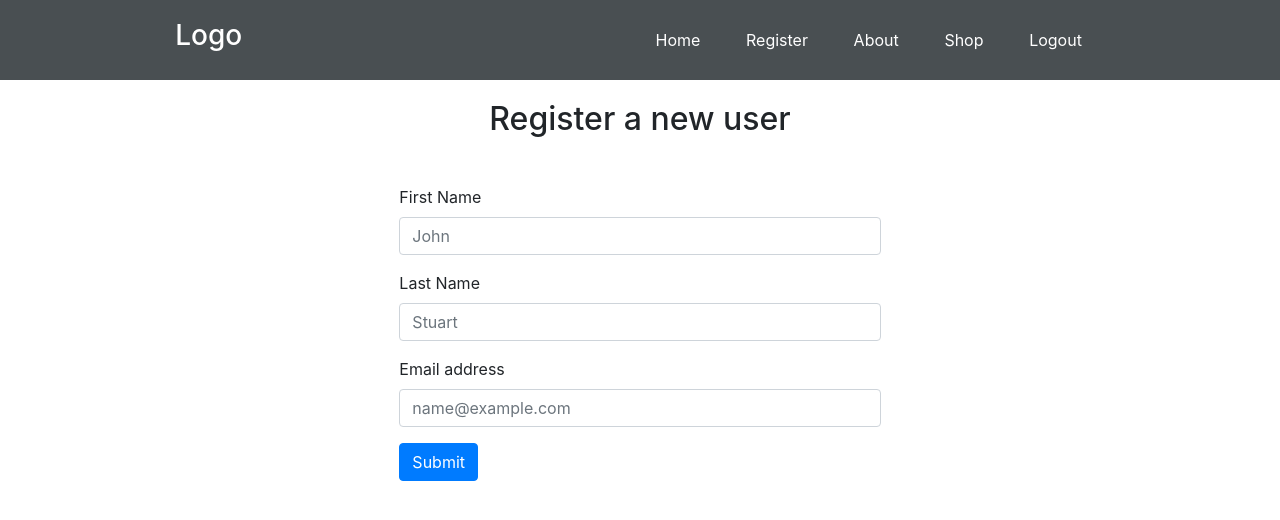
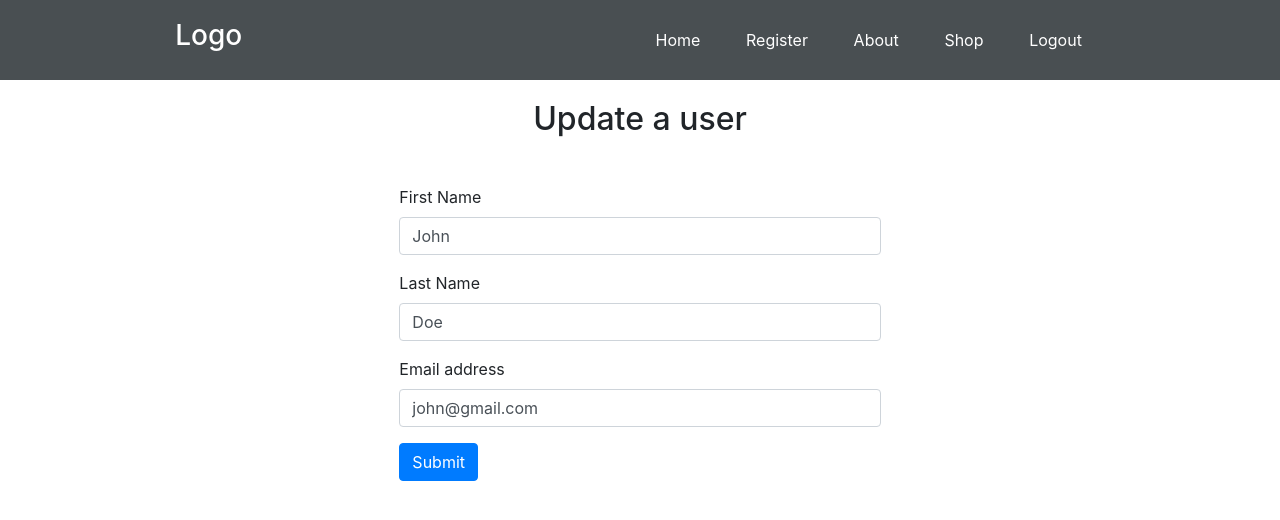
Before and after one commit to kakutodaniel/HelloWorld-React, a React (Create React App) app: page /register/1 in a window 1280 px wide. Shown: the top 520 px of the page. Built offline with nearby package versions, Linux system fonts and the light colour scheme; data requests are answered from the project's data file; sample sign-in values are in the browser's storage.

Commit message:
update user

```diff
--- a/db.json
+++ b/db.json
@@ -63,6 +63,22 @@
       "age": 1000,
       "companyId": 1,
       "id": "eGApRrI"
+    },
+    {
+      "firstName": "Daniel-009",
+      "lastName": "Kakuto-009",
+      "email": "abcd@hotmail",
+      "age": 1000,
+      "companyId": 1,
+      "id": "x7euWXR"
+    },
+    {
+      "firstName": "Daniel-010",
+      "lastName": "Kakuto-010",
+      "email": "kakutodaniel@hotmail.com",
+      "age": 1000,
+      "companyId": 1,
+      "id": "isApWhF"
     }
   ],
   "companies": [
--- a/src/App.js
+++ b/src/App.js
@@ -57,17 +57,20 @@ function App() {
               : (<Redirect to="/" />)
           )} />
 
-          <Route path='/register' render={() => (
-            isLogged ? (<Register/>)
-              : (<Redirect to="/" />)
-          )} />
-
-
           <Route path='/shop/:id' render={({ match }) => (
             isLogged ? (<ItemDetail match={match} />)
               : (<Redirect to="/" />)
           )} />
 
+          {/* <Route path='/register' exact render={() => (
+            isLogged ? (<Register />)
+              : (<Redirect to="/" />)
+          )} /> */}
+
+          <Route path='/register/:id?' render={({ match }) => (
+            isLogged ? (<Register match={match} />)
+              : (<Redirect to="/" />)
+          )} />
 
           <Route render={() => (<Redirect to="/" />)} />
 
--- a/src/components/Home.js
+++ b/src/components/Home.js
@@ -1,4 +1,5 @@
 import React, { useState, useEffect } from 'react';
+import { Link } from 'react-router-dom'
 
 import Button from 'react-bootstrap/Button'
 import Table from 'react-bootstrap/Table'
@@ -46,7 +47,7 @@ const Home = () => {
             <h2 style={{ "paddingTop": "20px" }}>Users list</h2>
             <div style={{
                 padding: "3%",
-                width: "90%"
+                // width: "90%"
             }}>
                 <Table striped bordered hover responsive>
                     <thead>
@@ -72,20 +73,22 @@ const Home = () => {
 
                             ) : (
                                     users.map((item, idx) => (
-                                        <tr>
+                                        <tr key={item.id}>
                                             <td>{idx + 1}</td>
                                             <td>{item.firstName}</td>
                                             <td>{item.lastName}</td>
                                             <td>{item.email}</td>
                                             <td>
-                                                <Button style={{ width: "85%" }} variant="success" type="submit">
-                                                    Edit
-                                            </Button>
+                                                <Link to={`/register/${item.id}`}>
+                                                    <Button style={{ width: "85%" }} variant="success">
+                                                        Edit
+                                                    </Button>
+                                                </Link>
                                             </td>
                                             <td>
-                                                <Button style={{ width: "50%" }} variant="danger" type="submit">
+                                                <Button style={{ width: "50%" }} variant="danger">
                                                     Remove
-                                            </Button>
+                                                </Button>
                                             </td>
                                         </tr>
 
--- a/src/components/ItemDetail.js
+++ b/src/components/ItemDetail.js
@@ -13,7 +13,7 @@ function Item({ match }) {
         // fetchItem();
         // console.log(match)
 
-    }, []);
+    }, [])
 
     const [loading, setLoading] = useState(true);
     const [item, setItem] = useState({});
--- a/src/components/Register.js
+++ b/src/components/Register.js
@@ -1,26 +1,72 @@
-import React, { useState } from 'react';
+import React, { useState, useEffect } from 'react';
 
 import Button from 'react-bootstrap/Button'
 import Form from 'react-bootstrap/Form'
 import CompModal from './CompModal';
+import Spinner from 'react-bootstrap/Spinner'
 import { createRef } from 'react';
 
 
-const Register = () => {
+const Register = ({ match }) => {
+
+    useEffect(() => {
+
+
+        if (match && match.params.id) {
+
+            setTimeout(() => {
+
+                updateUser();
+
+            }, 2000);
+
+        }
+        else {
+
+            newUser();
+
+        }
+
+    }, [match])
+
+    const newUser = () => {
+        clearState();
+        setTitle('Register a new user');
+    }
+
+    const updateUser = () => {
+        setTitle('Update a user');
+        setUser();
+    }
+
+    const setUser = async () => {
+        await fetch(`http://localhost:3000/users/${match.params.id}`).then(async (response) => {
+
+            const data = await response.json();
+            setState({ ...data });
+            // console.log(data);
+
+        })
+            .catch((e) => {
+                console.log(e);
+            })
+    }
 
     const initialState = {
-        name: "",
+        firstName: "",
         lastName: "",
         email: ""
     };
 
-    const [{ name, lastName, email }, setState] = useState(initialState);
+    const [{ firstName, lastName, email }, setState] = useState(initialState);
 
     const clearState = () => {
+
         setState({ ...initialState });
     };
 
     const onChange = e => {
+
         // console.log(e.target.name);
         const { name, value } = e.target;
         setState(prevState => ({ ...prevState, [name]: value }));
@@ -30,7 +76,7 @@ const Register = () => {
     // const [lastName, setLastName] = useState("")
     // const [email, setEmail] = useState("")
 
-
+    const [title, setTitle] = useState('');
     const [validated, setValidated] = useState(false)
     const [disabled, setDisabled] = useState(false)
 
@@ -47,7 +93,7 @@ const Register = () => {
         method: 'POST',
         headers: { 'Content-Type': 'application/json' },
         body: JSON.stringify({
-            firstName: name,
+            firstName,
             lastName,
             email,
             age: 1000,
@@ -114,7 +160,7 @@ const Register = () => {
 
     return (
         <>
-            <h2 style={{ "paddingTop": "20px" }}>Register a new user</h2>
+            <h2 style={{ "paddingTop": "20px" }}>{title}</h2>
             <div style={{
                 padding: "3%",
                 display: "flex",
@@ -126,7 +172,7 @@ const Register = () => {
 
                     <Form.Group controlId="formBasicEmail" style={{ textAlign: "left" }}>
                         <Form.Label>First Name</Form.Label>
-                        <Form.Control type="text" required placeholder="John" minLength="3" value={name} name="name" onChange={onChange} />
+                        <Form.Control type="text" required placeholder="Insert you first name" minLength="3" value={firstName} name="firstName" onChange={onChange} />
                         <Form.Control.Feedback type="invalid">min length is 3</Form.Control.Feedback>
                         {/* <Form.Control.Feedback>Looks good!</Form.Control.Feedback> */}
 
@@ -134,24 +180,33 @@ const Register = () => {
 
                     <Form.Group controlId="formBasicEmail" style={{ textAlign: "left" }}>
                         <Form.Label>Last Name</Form.Label>
-                        <Form.Control type="text" required placeholder="Stuart" minLength="3" value={lastName} name="lastName" onChange={onChange} />
+                        <Form.Control type="text" required placeholder="Insert your last name" minLength="3" value={lastName} name="lastName" onChange={onChange} />
                         <Form.Control.Feedback type="invalid">min length is 3</Form.Control.Feedback>
                         {/* <Form.Control.Feedback>Looks good!</Form.Control.Feedback> */}
                     </Form.Group>
 
                     <Form.Group controlId="formBasicEmail" style={{ textAlign: "left" }}>
                         <Form.Label>Email address</Form.Label>
-                        <Form.Control type="email" required placeholder="name@example.com" value={email} name="email" onChange={onChange} />
+                        <Form.Control type="email" required placeholder="example@example.com" value={email} name="email" onChange={onChange} />
                         {/* <Form.Control.Feedback>Looks good!</Form.Control.Feedback> */}
                         <Form.Control.Feedback type="invalid">Provide a valid email</Form.Control.Feedback>
                     </Form.Group>
 
                     <Form.Group controlId="formBasicEmail" style={{ textAlign: "left" }}>
                         <Button variant="primary" type="submit" disabled={disabled}>
-                            {disabled ? 'Wait ...' : 'Submit'}
+
+                            {disabled ? (
+                                <Spinner
+                                    as="span"
+                                    animation="border"
+                                    size="sm"
+                                    role="status"
+                                    aria-hidden="true"
+                                />
+                            )
+                                : 'Submit'}
                         </Button>
                     </Form.Group>
-
 
                 </Form>
 
```
